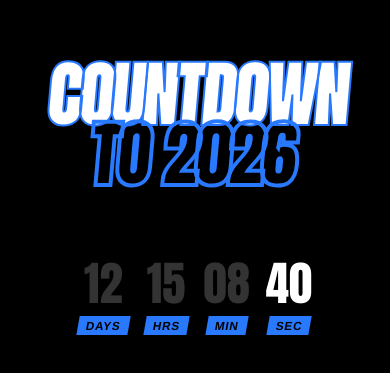
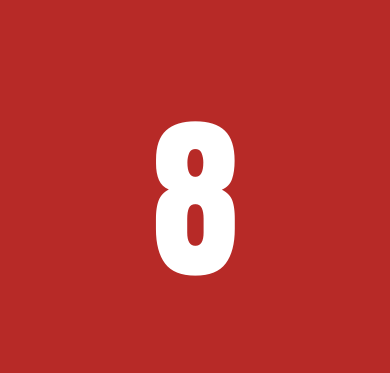
Before and after one commit to kachiDeGreat/quiz-app, a React (Create React App) app: page / in a window 390 px wide. Shown: the part 221-594 px from the top of the page. Built offline with nearby package versions, Linux system fonts and the light colour scheme.

Commit message:
red and 15 sec

```diff
--- a/src/newYear/NewYear.css
+++ b/src/newYear/NewYear.css
@@ -43,7 +43,7 @@
 /* The "Outline" style for style contrast */
 .ny-hero-text.outline {
   color: transparent;
-  -webkit-text-stroke: 4px #2979ff; /* Electric Blue Outline */
+  -webkit-text-stroke: 4px #b72a27; /* Electric Blue Outline */
 }
 
 /* THE TIMER */
@@ -74,7 +74,7 @@
   font-weight: bold;
   font-size: 1.5vw;
   letter-spacing: 0.2vw;
-  background: #2979ff;
+  background: #b72a27;
   color: black;
   padding: 0.2rem 0.5rem;
   margin-top: 10px;
@@ -86,7 +86,7 @@
   position: absolute;
   width: 100%;
   height: 100%;
-  background: #2979ff; /* Flash Blue Background */
+  background: #b72a27; /* Flash Blue Background */
   display: flex;
   justify-content: center;
   overflow: none !important;
@@ -111,7 +111,7 @@
   margin: 0;
   line-height: 0.8;
   color: white;
-  text-shadow: 10px 10px 0px #2979ff; /* Hard block shadow */
+  text-shadow: 10px 10px 0px #b72a27; /* Hard block shadow */
   animation: float 3s ease-in-out infinite;
 }
 
@@ -122,7 +122,7 @@
   padding: 1rem 4rem;
   display: inline-block;
   transform: rotate(-3deg);
-  box-shadow: 10px 10px 0px #2979ff;
+  box-shadow: 10px 10px 0px #b72a27;
   margin-top: 2rem;
 }
 
@@ -170,7 +170,7 @@
 @media (max-width: 768px) {
   .ny-hero-text {
     font-size: 18vw;
-    -webkit-text-stroke: 2px #2979ff;
+    -webkit-text-stroke: 2px #b72a27;
   }
   .ny-tag {
     font-size: 3vw;
--- a/src/newYear/NewYear.tsx
+++ b/src/newYear/NewYear.tsx
@@ -20,8 +20,8 @@ export default function NewYear() {
     "counting"
   );
 
-  const targetDate = new Date("January 1, 2026 00:00:00").getTime();
-  // const [targetDate] = useState(() => new Date().getTime() + 15000);
+  // const targetDate = new Date("January 1, 2026 00:00:00").getTime();
+  const [targetDate] = useState(() => new Date().getTime() + 15000);
 
   useEffect(() => {
     const interval = setInterval(() => {
@@ -57,7 +57,7 @@ export default function NewYear() {
 
   const triggerHypeCelebration = () => {
     // STRICTLY White and Blue confetti
-    const colors = ["#ffffff", "#2979FF"];
+    const colors = ["#ffffff", "#b72a27"];
 
     // No duration limit anymore. It runs forever.
     setInterval(() => {
```
